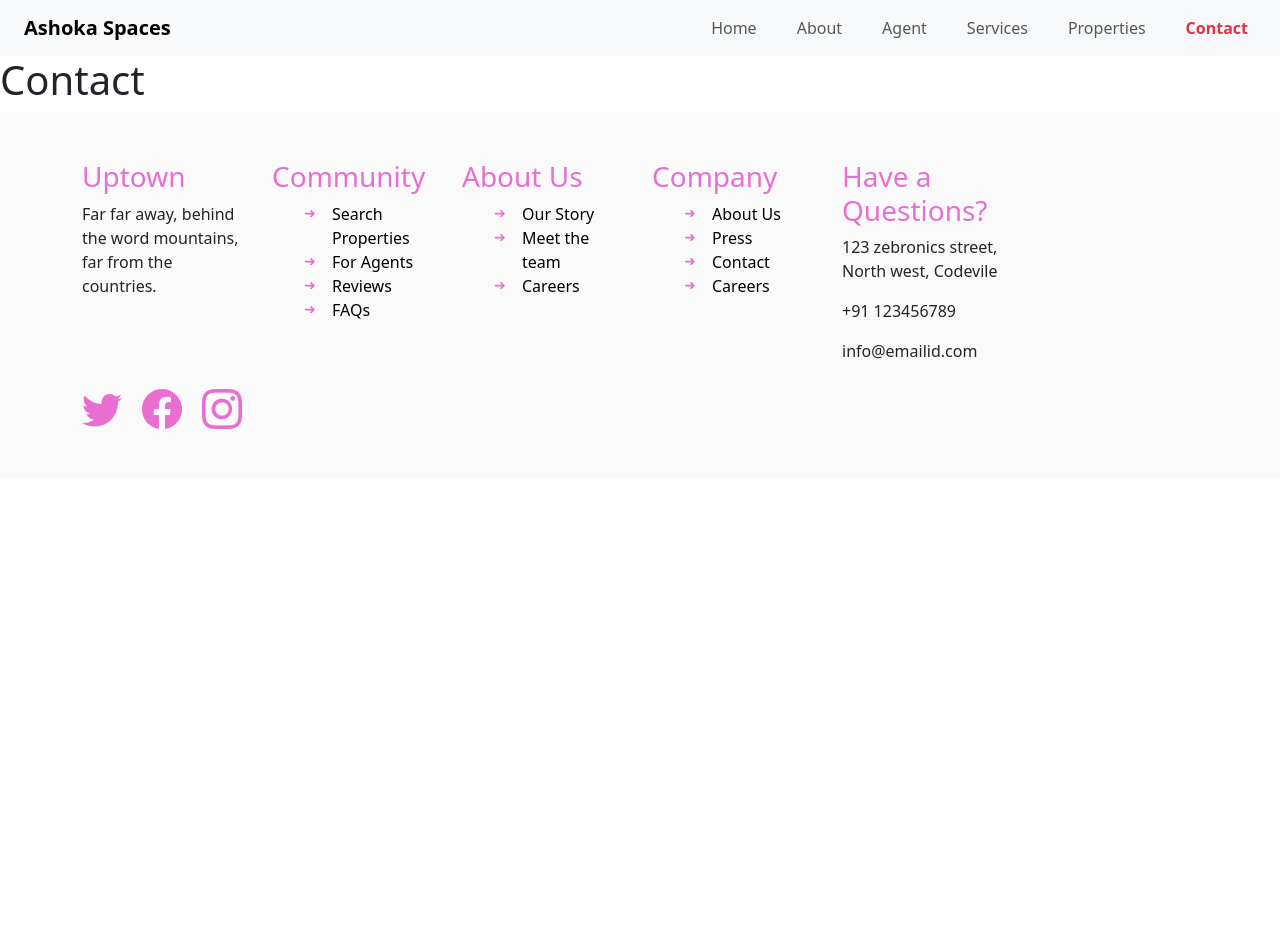
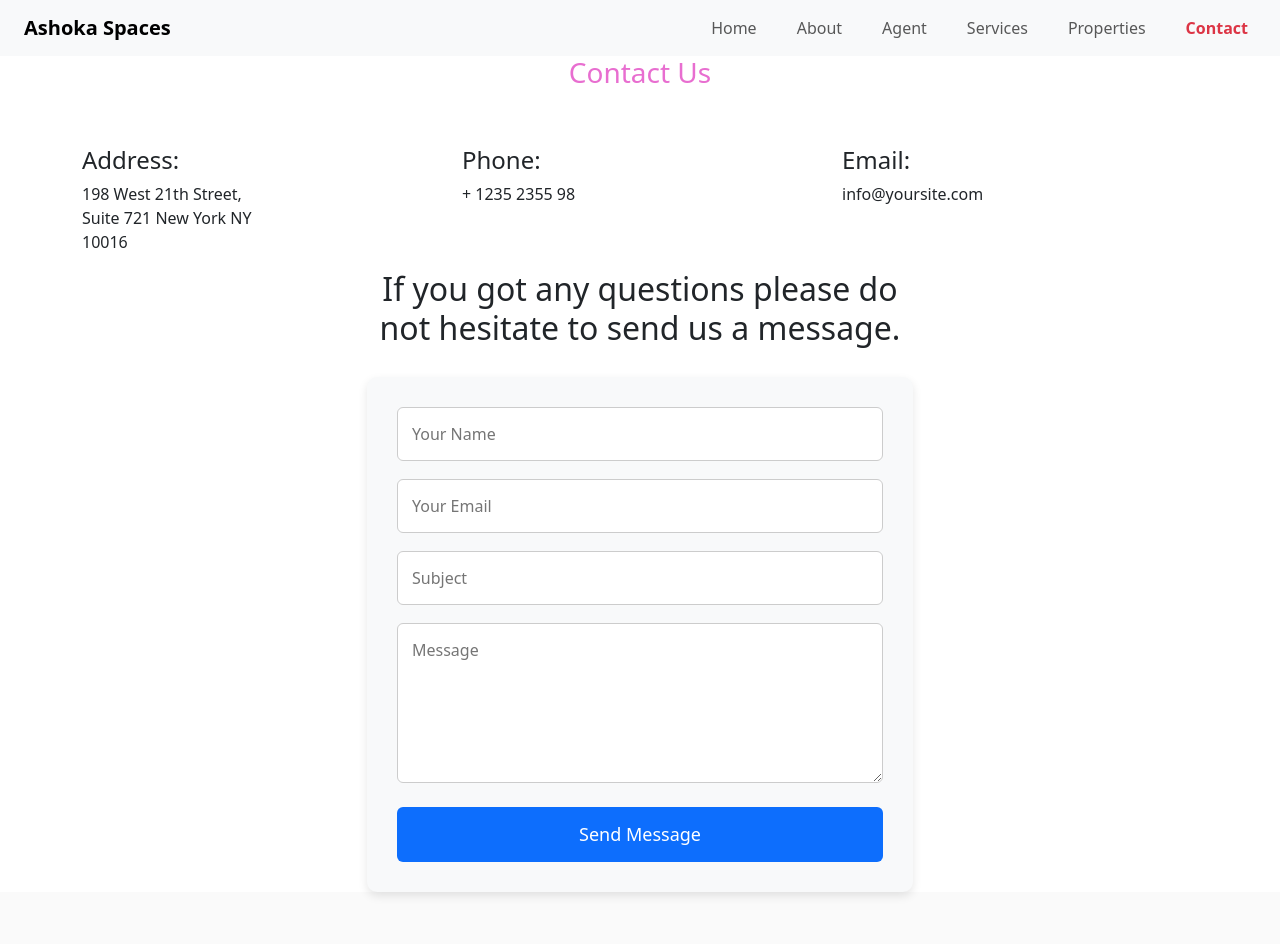
Before and after one commit to gouribhise/Ashoka-Spaces, a React (Vite) app in the folder frontend/ashoka-spaces-front/: page /contact in a window 1280 px wide. Shown: the top 944 px of the page. Before the commit the page ends 800 px from the top, so only its background shows below. Built offline with nearby package versions, Linux system fonts and the light colour scheme.

Commit message:
added contact form

```diff
--- a/frontend/ashoka-spaces-front/src/App.css
+++ b/frontend/ashoka-spaces-front/src/App.css
@@ -111,3 +111,64 @@ footer{
   color: #dc3545 !important;
   font-weight: 700 !important;
 }
+
+/* contact form */
+ .contact-form {
+  background: #f8f9fa;
+  padding: 30px;
+  border-radius: 10px;
+  margin-top: 30px;
+  box-shadow: 0 4px 10px rgba(0, 0, 0, 0.1);
+}
+
+
+.contact-form h2 {
+  font-size: 22px;
+  margin-bottom: 25px;
+  color: #333;
+}
+
+
+.contact-form input,
+.contact-form textarea {
+  width: 100%;
+  padding: 14px;
+  margin-bottom: 18px;
+  font-size: 16px;
+  border: 1px solid #ccc;
+  border-radius: 6px;
+  outline: none;
+  transition: border-color 0.3s, box-shadow 0.3s;
+}
+
+
+.contact-form textarea {
+  min-height: 160px;
+  resize: vertical;
+}
+
+
+.contact-form input:focus,
+.contact-form textarea:focus {
+  border-color: #0d6efd;
+  box-shadow: 0 0 6px rgba(13, 110, 253, 0.3);
+}
+
+
+.contact-form button {
+  width: 100%;
+  padding: 14px;
+  background-color: #0d6efd;
+  color: white;
+  font-size: 18px;
+  border: none;
+  border-radius: 6px;
+  cursor: pointer;
+  transition: background-color 0.3s, transform 0.2s;
+}
+
+
+.contact-form button:hover {
+  background-color: #0b5ed7;
+  transform: translateY(-2px);
+}
--- a/frontend/ashoka-spaces-front/src/pages/Contact.jsx
+++ b/frontend/ashoka-spaces-front/src/pages/Contact.jsx
@@ -2,8 +2,38 @@
 function Contact(){
     return(
         <>
-        <h1>Contact</h1>
-        </>
+        <div className="container">
+            <h3 className="text-center">Contact Us</h3>
+            <div className="row pt-5">
+                <div className="col-md-4">
+                <h4>Address:</h4>
+                <p>198 West 21th Street,<br/> Suite 721 New York NY<br/> 10016</p>
+                </div>
+                <div className="col-md-4">
+                    <h4>Phone:</h4>
+                    <p>+ 1235 2355 98</p>
+                </div>
+                <div className="col-md-4">
+                    <h4>Email:</h4>
+                    <p>info@yoursite.com</p>
+                 </div>
+            </div>
+            <div className="row">
+                <div className="col-md-6 offset-3">
+                    <h2 className="text-center">If you got any questions please do not hesitate to send us a message.</h2>
+                    <form className="contact-form">
+  <input type="text" id="name" placeholder="Your Name" />
+  <input type="email" id="email" placeholder="Your Email" />
+  <input type="text" id="subject" placeholder="Subject" />
+  <textarea id="message" placeholder="Message"></textarea>
+  <button type="submit">Send Message</button>
+</form>
+
+                </div>
+
+            </div>
+        </div>
+         </>
     )
 }
 export default Contact
```
